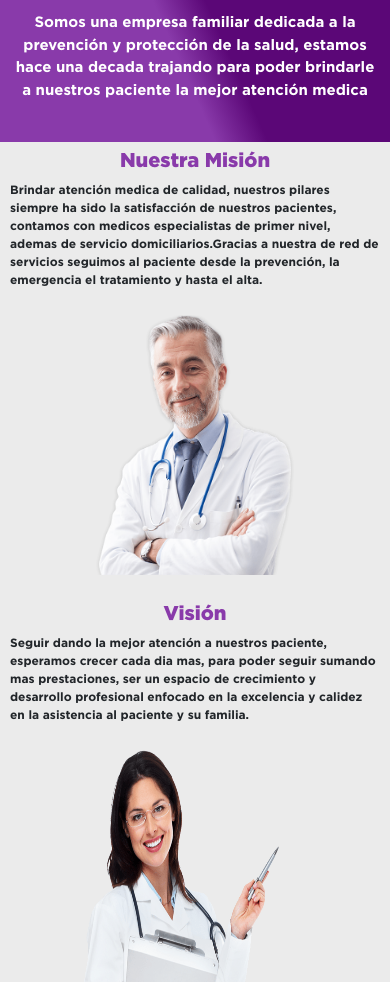
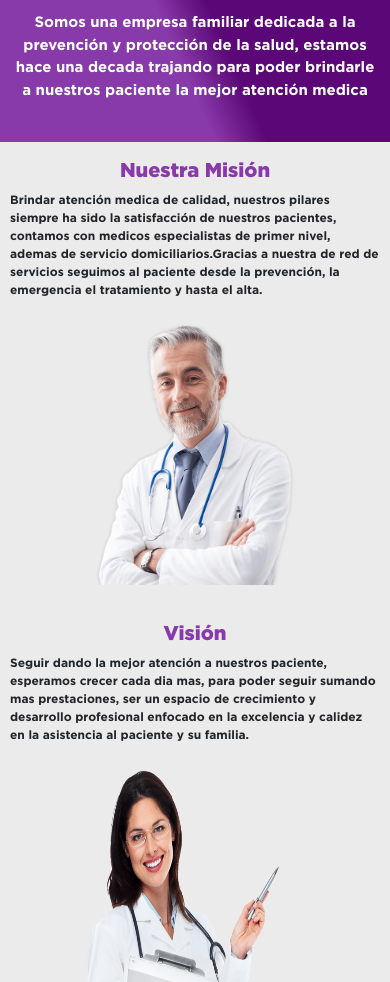
Before and after one commit to jhocelizf/simem-proyecto, a website: page pages/quienessomos.html in a window 390 px wide. Shown: the part 118-1100 px from the top of the page. Drawn offline with nearby package versions, Linux system fonts and the light colour scheme.

Commit message:
modifique el heigt en qs

```diff
--- a/scss/base/_mediaqueries.scss
+++ b/scss/base/_mediaqueries.scss
@@ -699,7 +699,7 @@
     }
     .mision{
         flex-direction: column;
-        height: 440px;
+        height: 460px;
     }
     .mision .misionDiv{
         margin-right: 0;
@@ -717,7 +717,7 @@
     }
     .vision{
         flex-direction: column;
-        height: 430px;
+        height: 450px;
         margin-top: 10px;
     }
     .vision .visionDiv{
--- a/scss/components/_main.scss
+++ b/scss/components/_main.scss
@@ -654,7 +654,7 @@
 
 .mision {
     width: 100%;
-    height: 300px;
+    height: 320px;
     @include flex (flex, center, center);
     flex-direction: row;
 
```
Also changed, not shown: css/estilos.css.
